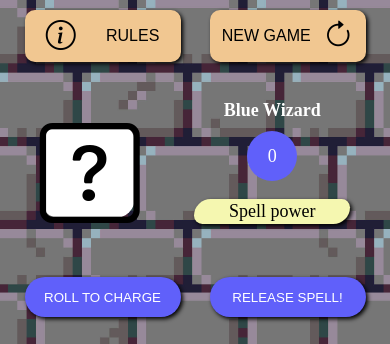
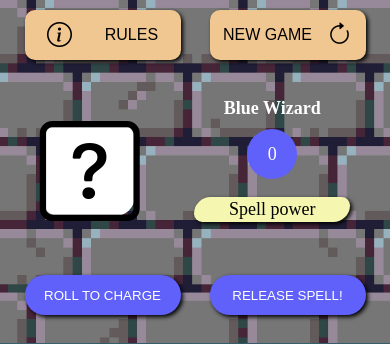
Before and after one commit to AlexisBoucherie/js-dice-game, a PHP site: page / in a window 390 px wide. Shown: the top 344 px of the page. Run offline with PHP 8.4, Linux system fonts and the light colour scheme.

Commit message:
resize buttons for mobile verison

```diff
--- a/style.css
+++ b/style.css
@@ -48,12 +48,14 @@ header button {
     justify-content: space-around;
     align-items: center;
     width: 40vw;
+    height: 10vh;
+    max-height: 50px;
     border-radius: 10px;
     background-color: #f1c791;
 }
 
 header i {
-    font-size: 30px;
+    font-size: 25px;
 }
 
 header p {
@@ -230,6 +232,10 @@ header p {
         justify-content: flex-end;
     }
 
+    header i {
+        font-size: 30px;
+    }
+
     header button {
         width: 20vw;
         margin-left: 20px;
```
